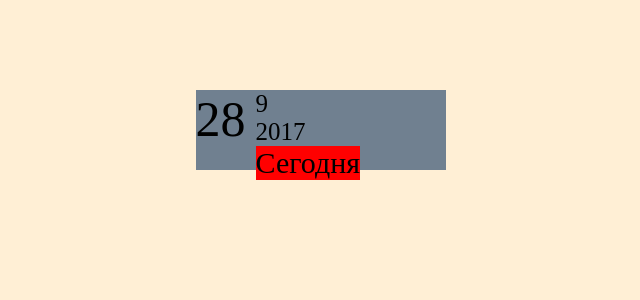
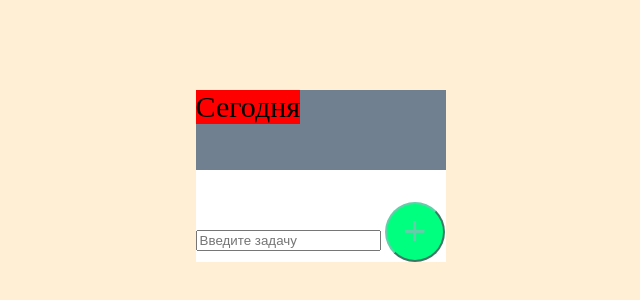
Before and after one commit to NikitaUrb/Test-To-Do-List, a plain HTML site: page index.html in a window 1280 px wide. Shown: the part 100-400 px from the top of the page, without its empty margins (318-958 px from the left). Drawn offline with Linux system fonts and the light colour scheme.

Commit message:
replacing id by class

```diff
--- a/css/index.css
+++ b/css/index.css
@@ -2,30 +2,30 @@ body {
 	background-color: #FFEFD5;
 }
 
-#box {
+.box {
 	background-color:  #FFFFFF;
 	width: 250px;
 	margin-top: 15%;
 	margin-left: 40%;
 }
 
-#timeNow {
+.timeNow {
 	background-color: #708090;
 	float: left;
 	width: 100%;
 	height: 80px;
 }
 
-#day {
+.day {
 	width: 60px;
 	font-size: 50px;
 	float: left;
 }
-#month, #year {
+.month, .year {
 	font-size: 25px;
 }
 
-#now {
+.now {
 	margin-top: 0px;
 	float: left;
 	font-size: 30px;
--- a/index.html
+++ b/index.html
@@ -6,20 +6,20 @@
 	<title>To-Do</title>
 </head>
 <body>
-	<div id='box'>
-		<div id="timeNow">
-			<div id='day'></div>
-			<div id='month'></div>
-			<div id='year'></div>
-			<div id='now'>Сегодня</div><br>
+	<div class='box'>
+		<div class="timeNow">
+			<div class='day'></div>
+			<div class='month'></div>
+			<div class='year'></div>
+			<div class='now'>Сегодня</div><br>
 		</div>
-		<!-- <ul id="listToDo">
+		<ul class="listToDo">
 		</ul>
 
-		<div id="inquiryToDo">
-			<input type="text" id="inquiry" placeholder="Введите задачу">
+		<div class="inquiryToDo">
+			<input type="text" class="inquiry" placeholder="Введите задачу">
 			<button onclick="toDoAdd()" class="addToDo">+</button>
-		</div> -->
+		</div>
 	</div>
 	<script src="js/index.js"></script>
 </body>
```
